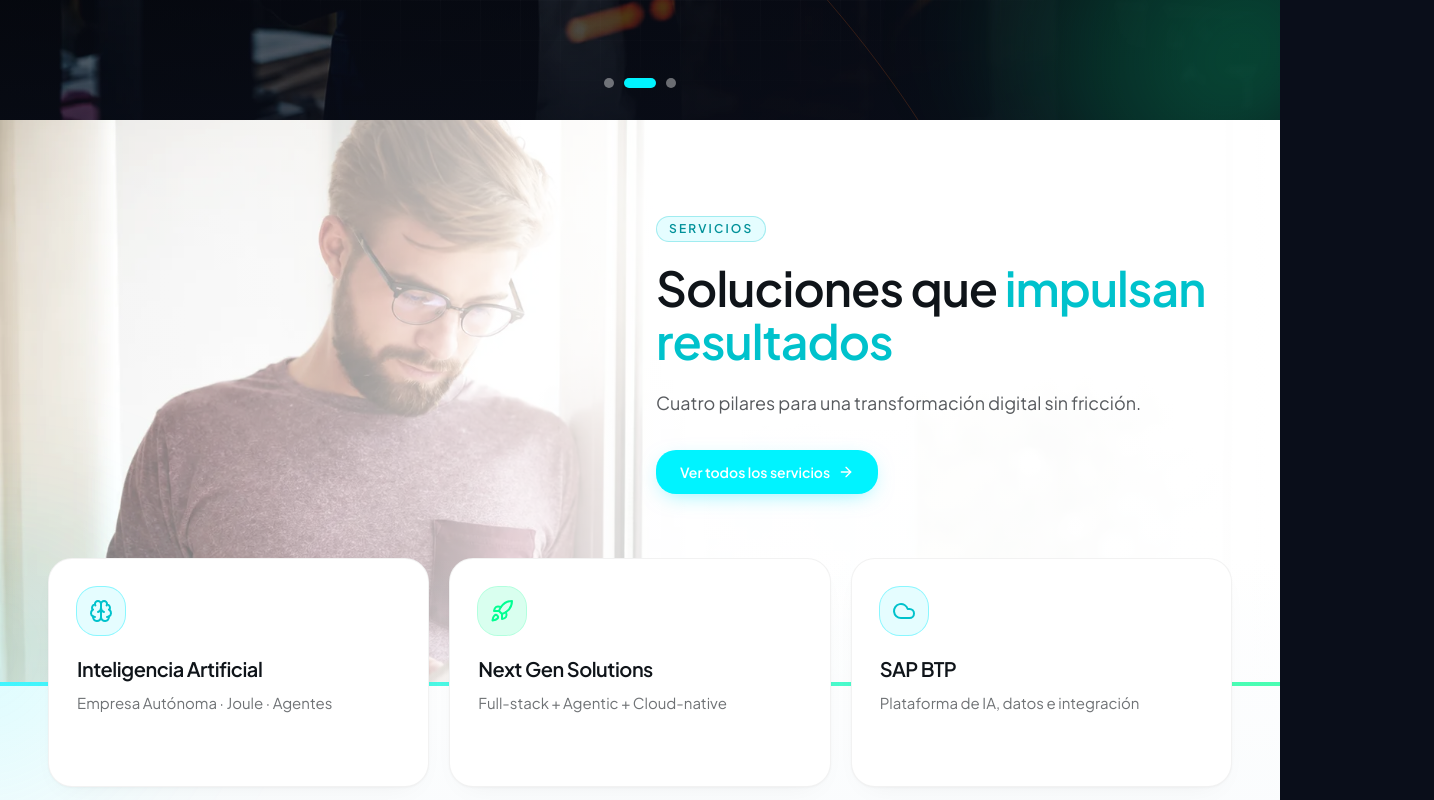
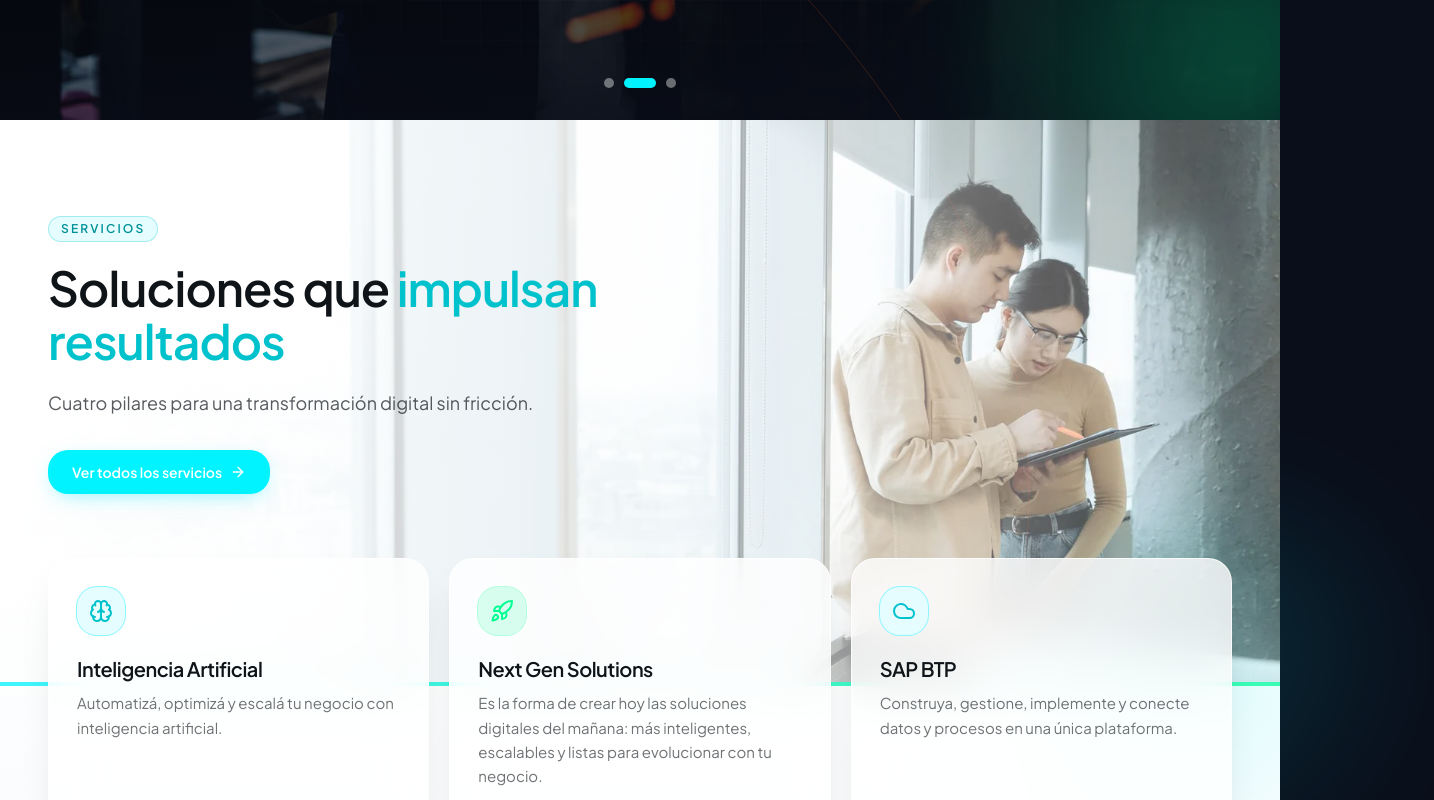
Before and after one commit to RodrigoRib41/WebGotechy, a React (Vite) app: page / in a window 1280 px wide. Shown: the part 680-1480 px from the top of the page, 1434 px wide, since content can reach past the window. Built offline with nearby package versions, Linux system fonts and the light colour scheme; no server answers; the database is empty.

Commit message:
Agrego mejoras

```diff
--- a/src/components/home/ServicesPreview.tsx
+++ b/src/components/home/ServicesPreview.tsx
@@ -9,13 +9,22 @@ import { cn } from '../../utils/cn';
  * Sección "Servicios" del Home — banner fotográfico + grid superpuesto.
  *
  * Composición:
- *  1. Banner full-bleed con Hero4 (persona + ventana luminosa). La persona
- *     vive a la izquierda, así que el copy va a la DERECHA sobre un scrim
- *     blanco degradado que garantiza contraste. Línea de marca cyan→mint
- *     como remate inferior del banner.
- *  2. Las cards de servicios se superponen al borde inferior del banner
- *     (-mt) — el overlap elimina el aire muerto y le da profundidad al
- *     layout, estilo Stripe.
+ *  1. Banner full-bleed con Hero7 (dos personas revisando una tablet contra el
+ *     ventanal). Los protagonistas viven a la DERECHA y los dos tercios
+ *     restantes son cielo/ciudad sin detalle, así que el copy va a la
+ *     IZQUIERDA sobre un scrim blanco degradado hacia ese lado.
+ *     object-position al 30%: arriba de ~900px de ancho la foto entra completa
+ *     y el eje X es indistinto, pero por debajo (mobile/tablet) el recorte se
+ *     queda en el ventanal — ahí el copy ocupa todo el ancho y los
+ *     protagonistas le quedarían justo debajo del texto.
+ *  2. Las cards se superponen al borde inferior del banner (-mt) y usan la
+ *     variante `card-glass-light`: vidrio esmerilado que sobre la foto se lee
+ *     como los paneles del ventanal y sobre el fondo claro queda casi blanco.
+ *     Cada card es flex-col con el "Ver más" pineado abajo (mt-auto), así el
+ *     pie se alinea entre columnas aunque los textos midan distinto.
+ *  3. El grid es flex-wrap centrado en vez de `grid-cols-3`: con 7 servicios
+ *     la última fila queda incompleta, y así el sobrante se centra solo sin
+ *     depender de la cantidad exacta de items.
  */
 export function ServicesPreview() {
   const { t, i18n } = useTranslation();
@@ -27,17 +36,19 @@ export function ServicesPreview() {
       {/* ---- Banner fotográfico ---- */}
       <div className="relative overflow-hidden">
         <img
-          src="/images/Hero4.webp"
+          src="/images/Hero7.webp"
           alt=""
           aria-hidden="true"
           loading="lazy"
           decoding="async"
-          className="absolute inset-0 h-full w-full object-cover object-[25%_30%]"
+          className="absolute inset-0 h-full w-full object-cover object-[30%_42%]"
         />
-        {/* Scrims: velo base + degradado hacia el lado del texto (derecha) */}
-        <div className="absolute inset-0 bg-white/30" aria-hidden="true" />
+        {/* Scrims: velo base + degradado hacia el lado del texto (izquierda).
+            Más suave que en otros banners porque el ventanal ya es casi blanco
+            de por sí: con un scrim fuerte ese lado se volvía una mancha lisa. */}
+        <div className="absolute inset-0 bg-white/15" aria-hidden="true" />
         <div
-          className="absolute inset-0 bg-gradient-to-l from-white via-white/85 to-white/25 sm:via-white/75 sm:to-transparent"
+          className="absolute inset-0 bg-gradient-to-r from-white via-white/80 to-white/20 sm:via-white/65 sm:to-transparent"
           aria-hidden="true"
         />
         {/* Línea de marca en el borde inferior del banner */}
@@ -52,7 +63,7 @@ export function ServicesPreview() {
             whileInView={{ opacity: 1, y: 0 }}
             viewport={{ once: true, amount: 0.2 }}
             transition={{ duration: 0.6 }}
-            className="ml-auto flex max-w-xl flex-col items-start pb-40 pt-16 sm:pb-48 sm:pt-24"
+            className="flex max-w-xl flex-col items-start pb-40 pt-16 sm:pb-48 sm:pt-24"
           >
             <span className="eyebrow-light">{t('home.highlights.eyebrow')}</span>
             <h2 id="services-preview-title" className="h2-display mt-5 text-[#0F1419]">
@@ -72,7 +83,7 @@ export function ServicesPreview() {
 
       {/* ---- Grid de cards superpuesto al banner ---- */}
       <div className="relative bg-gradient-to-b from-transparent via-[#F7FAFC] to-white pb-20 sm:pb-28">
-        <div className="geo-soft-cyan -top-10 left-[-12%] h-[380px] w-[380px]" />
+        <div className="geo-soft-cyan -top-10 right-[-12%] h-[380px] w-[380px]" />
 
         <div className="container-x relative -mt-28 sm:-mt-32">
           <motion.div
@@ -83,7 +94,7 @@ export function ServicesPreview() {
               hidden: { opacity: 0 },
               show: { opacity: 1, transition: { staggerChildren: 0.06 } },
             }}
-            className="grid gap-5 sm:grid-cols-2 lg:grid-cols-3"
+            className="flex flex-wrap justify-center gap-5"
           >
             {items.map((service) => {
               const Icon = service.icon;
@@ -94,14 +105,15 @@ export function ServicesPreview() {
                     hidden: { opacity: 0, y: 20 },
                     show: { opacity: 1, y: 0, transition: { duration: 0.5 } },
                   }}
+                  className="w-full sm:w-[calc(50%_-_0.625rem)] lg:w-[calc(33.333%_-_0.834rem)]"
                 >
                   <Link
                     to={`/servicios/${service.slug}`}
-                    className="card-light card-light-hover group block h-full"
+                    className="card-glass-light group flex h-full flex-col"
                   >
                     <div
                       className={cn(
-                        'inline-flex h-12 w-12 items-center justify-center rounded-2xl transition-transform duration-300 group-hover:scale-110',
+                        'inline-flex h-12 w-12 shrink-0 items-center justify-center rounded-2xl transition-transform duration-300 group-hover:scale-110',
                         service.accent === 'accent'
                           ? 'bg-accent/15 text-accent ring-1 ring-accent/30'
                           : 'bg-brand-50 text-brand-600 ring-1 ring-brand-200',
@@ -113,9 +125,11 @@ export function ServicesPreview() {
                       {service.title}
                     </h3>
                     <p className="mt-2 text-[15px] leading-relaxed text-[#0F1419]/60">
-                      {service.short}
+                      {service.pitch ?? service.short}
                     </p>
-                    <span className="mt-5 inline-flex items-center gap-1 text-sm font-semibold text-brand-600 opacity-0 transition-all duration-300 group-hover:translate-x-1 group-hover:opacity-100">
+                    {/* mt-auto: pinea el pie abajo para que se alinee entre
+                        columnas aunque el pitch mida distinto en cada card. */}
+                    <span className="mt-auto inline-flex items-center gap-1 self-start pt-5 text-sm font-semibold text-brand-600 opacity-0 transition-all duration-300 group-hover:translate-x-1 group-hover:opacity-100">
                       {t('home.highlights.viewMore')}
                       <ArrowRight className="h-3.5 w-3.5" />
                     </span>
--- a/src/data/services.ts
+++ b/src/data/services.ts
@@ -198,8 +198,21 @@ export interface Service {
   slug: string;
   title: string;
   title_en?: string;
+  /**
+   * Descriptor COMPACTO (una línea). Se usa donde el espacio es mínimo:
+   * dropdown del header, cards de tecnologías relacionadas (truncadas) y
+   * el listado de /servicios.
+   */
   short: string;
   short_en?: string;
+  /**
+   * Frase comercial COMPLETA — qué le resuelve el servicio al cliente.
+   * Es la que se muestra en las cards del Home; si falta, se cae a `short`.
+   * No reemplaza a `short` porque los otros lugares que lo consumen no
+   * toleran una oración larga (ver comentario de `short`).
+   */
+  pitch?: string;
+  pitch_en?: string;
   description: string;
   description_en?: string;
   icon: LucideIcon;
@@ -219,6 +232,8 @@ export const SERVICES: Service[] = [
     title_en: 'Artificial Intelligence',
     short: 'Empresa Autónoma · Joule · Agentes',
     short_en: 'Autonomous Enterprise · Joule · Agents',
+    pitch: 'Automatizá, optimizá y escalá tu negocio con inteligencia artificial.',
+    pitch_en: 'Automate, optimize and scale your business with artificial intelligence.',
     description:
       'Implementamos la visión de Empresa Autónoma de SAP: Joule Assistants y Agentes que coordinan procesos end-to-end sobre tus sistemas SAP y no SAP.',
     description_en:
@@ -464,6 +479,10 @@ export const SERVICES: Service[] = [
     title_en: 'Next Gen Solutions',
     short: 'Full-stack + Agentic + Cloud-native',
     short_en: 'Full-stack + Agentic + Cloud-native',
+    pitch:
+      'Es la forma de crear hoy las soluciones digitales del mañana: más inteligentes, escalables y listas para evolucionar con tu negocio.',
+    pitch_en:
+      'It\'s how you build today the digital solutions of tomorrow: smarter, scalable and ready to evolve with your business.',
     description:
       'Desarrollo full-stack y agentico: aplicaciones a medida, protocolos MCP/A2A y un ecosistema abierto para conectar todos tus sistemas.',
     description_en:
@@ -652,6 +671,10 @@ export const SERVICES: Service[] = [
     title_en: 'SAP BTP',
     short: 'Plataforma de IA, datos e integración',
     short_en: 'AI, data and integration platform',
+    pitch:
+      'Construya, gestione, implemente y conecte datos y procesos en una única plataforma.',
+    pitch_en:
+      'Build, manage, deploy and connect data and processes on a single platform.',
     description:
       'La base sobre la que vive SAP Business AI Platform, Joule Studio, Integration Suite y Business Data Cloud. Donde se construye el futuro de SAP.',
     description_en:
@@ -823,6 +846,10 @@ export const SERVICES: Service[] = [
     title_en: 'SAP Business Data Cloud',
     short: 'Datos unificados para analítica e IA',
     short_en: 'Unified data for analytics and AI',
+    pitch:
+      'Unifique, gobierne y active todos sus datos —SAP y no SAP— en una única plataforma lista para analítica e IA.',
+    pitch_en:
+      'Unify, govern and activate all your data —SAP and non-SAP— on a single platform ready for analytics and AI.',
     description:
       'Unificamos todos tus datos — SAP y de terceros — en una sola plataforma gestionada: data products con semántica de negocio, SAP Databricks e insight apps listas para usar.',
     description_en:
@@ -995,6 +1022,10 @@ export const SERVICES: Service[] = [
     title_en: 'SAP Signavio',
     short: 'Process Intelligence con IA',
     short_en: 'AI-powered Process Intelligence',
+    pitch:
+      'Identifique, modele y mejore sus procesos a través de la minería de datos.',
+    pitch_en:
+      'Identify, model and improve your processes through data mining.',
     description:
       'Descubrimiento, gobernanza y transformación de procesos end-to-end — ahora potenciada con Joule, agentes de mejora continua y atomización de reglas de negocio.',
     description_en:
@@ -1174,6 +1205,10 @@ export const SERVICES: Service[] = [
     title_en: 'SAP LeanIX',
     short: 'Enterprise Architecture + IA Agent Hub',
     short_en: 'Enterprise Architecture + AI Agent Hub',
+    pitch:
+      'Visualice, gestione y optimice su arquitectura empresarial para decisiones tecnológicas más ágiles.',
+    pitch_en:
+      'Visualize, manage and optimize your enterprise architecture for faster technology decisions.',
     description:
       'Visibilidad de capabilities, aplicaciones y dependencias — el lugar desde donde se gobierna también el inventario de agentes de IA de toda la empresa.',
     description_en:
@@ -1345,6 +1380,10 @@ export const SERVICES: Service[] = [
     title_en: 'SAP Basis',
     short: 'Cloud ERP, RISE y Clean Core',
     short_en: 'Cloud ERP, RISE and Clean Core',
+    pitch:
+      'Asesoramiento personalizado para administrar una infraestructura sólida.',
+    pitch_en:
+      'Tailored advisory to run a solid, reliable infrastructure.',
     description:
       'Operación, performance y migraciones a Cloud ERP — con los nuevos asistentes Joule de migración y modernización que aceleran la adopción del Clean Core.',
     description_en:
@@ -1569,6 +1608,7 @@ export function localizeService(service: Service, isEn: boolean): Service {
     ...service,
     title: pick(service.title_en, service.title),
     short: pick(service.short_en, service.short),
+    pitch: service.pitch ? pick(service.pitch_en, service.pitch) : undefined,
     description: pick(service.description_en, service.description),
     tags: pick(service.tags_en, service.tags),
     detail: service.detail ? localizeServiceDetail(service.detail, true) : undefined,
--- a/src/pages/AboutPage.tsx
+++ b/src/pages/AboutPage.tsx
@@ -6,7 +6,6 @@ import { PageHeader } from '../components/PageHeader';
 import { PhotoBanner } from '../components/PhotoBanner';
 import { WhyUs } from '../components/WhyUs';
 import { SapPartnerBadge } from '../components/about/SapPartnerBadge';
-import { TeamSection } from '../components/about/TeamSection';
 import { OFFICES } from '../data/site';
 import { usePrefersReducedMotion } from '../hooks/usePrefersReducedMotion';
 
@@ -173,9 +172,6 @@ export function AboutPage() {
 
       <WhyUs />
 
-      {/* Nuestro equipo */}
-      <TeamSection />
-
       {/* Oficinas — banner fotográfico de cierre + cards superpuestas
           con link "Cómo llegar" a Google Maps */}
       <section className="relative bg-white text-[#0F1419]" aria-labelledby="offices-title">
--- a/src/styles/globals.css
+++ b/src/styles/globals.css
@@ -189,6 +189,22 @@
     box-shadow:
       0 1px 2px rgba(15, 20, 25, 0.04),
       0 24px 60px -22px rgba(0, 229, 255, 0.22);
+  }
+
+  /* Variante vidrio esmerilado — para cards que se SUPERPONEN a una foto
+     (Home → Servicios). Sobre la imagen se leen como los paneles del ventanal
+     del banner; sobre el fondo claro quedan prácticamente blancas. */
+  .card-glass-light {
+    @apply rounded-3xl border border-white/70 bg-white/80 p-7 backdrop-blur-xl transition-all duration-300 ease-smooth;
+    box-shadow:
+      0 1px 2px rgba(15, 20, 25, 0.04),
+      0 18px 45px -20px rgba(15, 20, 25, 0.18);
+  }
+  .card-glass-light:hover {
+    @apply -translate-y-1 border-brand-200 bg-white;
+    box-shadow:
+      0 1px 2px rgba(15, 20, 25, 0.04),
+      0 28px 65px -24px rgba(0, 229, 255, 0.28);
   }
 
   /* CTA en sección clara */
```
Also changed, not shown: public/locales/en/translation.json (+3 -4 lines), public/locales/es/translation.json (+3 -4 lines), src/components/Footer.tsx (+24 -2 lines), src/components/home/CaseStudies.tsx (+9 -4 lines), src/components/home/ClientsLight.tsx (+1 -8 lines), public/images/Hero7.webp (added).
